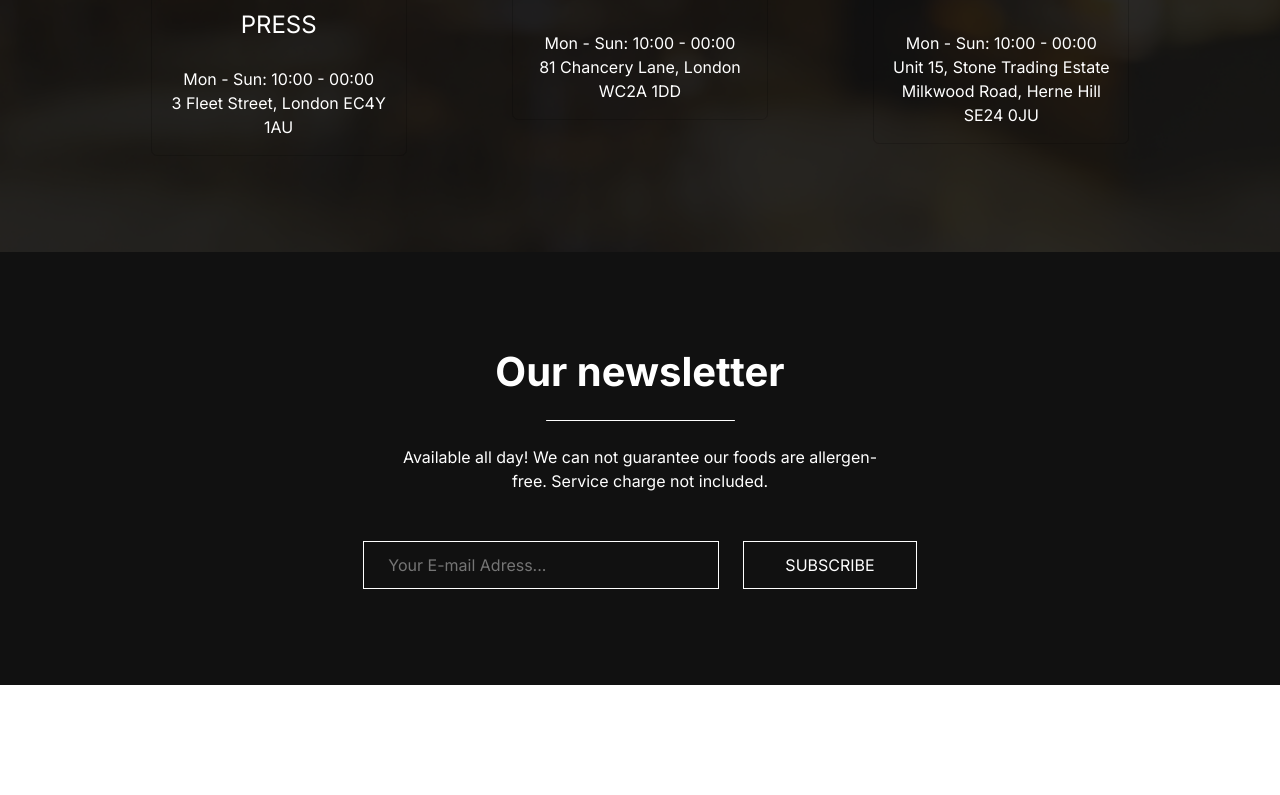
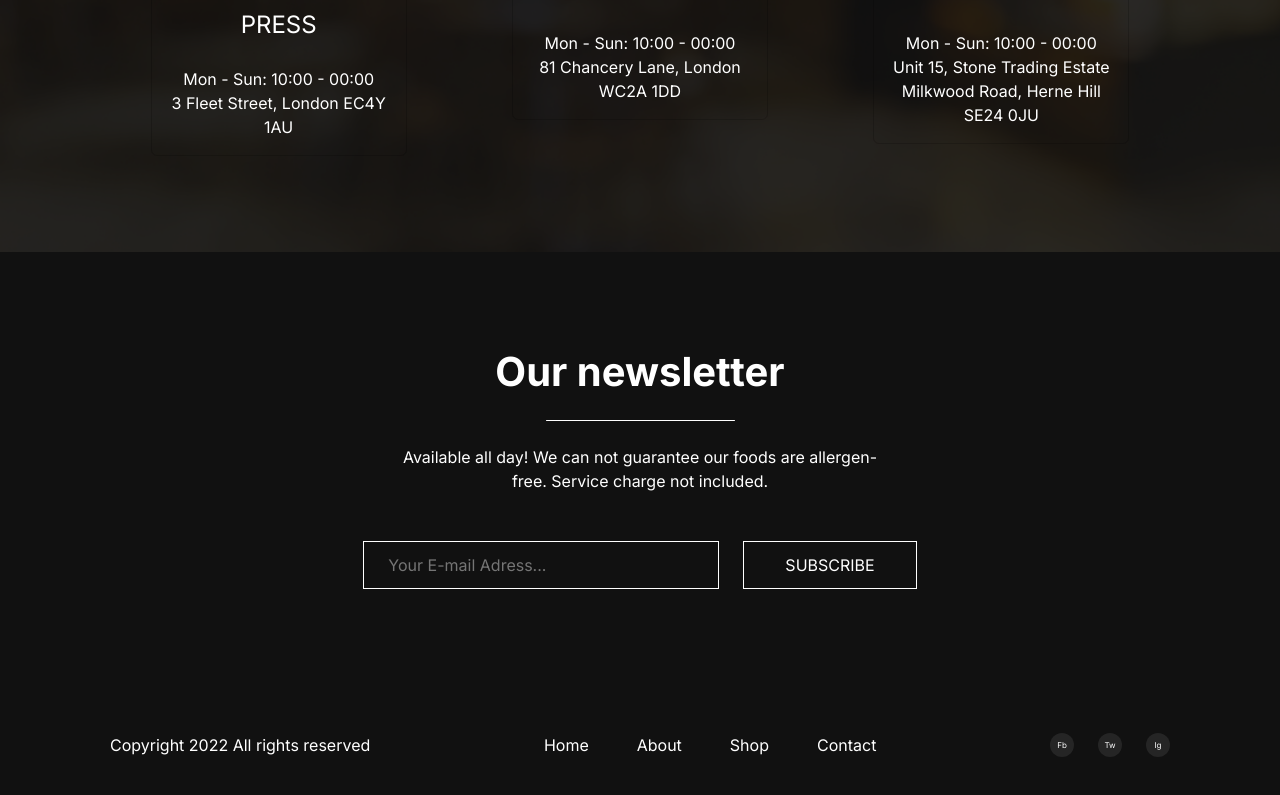
Before and after one commit to osenbal/web-coffe-house, a React (Create React App) app: page / in a window 1280 px wide. Shown: the part 5002-5797 px from the top of the page. Before the commit the page ends 5687 px from the top, so only its background shows below. Built offline with nearby package versions, Linux system fonts and the light colour scheme.

Commit message:
add footer

```diff
--- /dev/null
+++ b/src/components/Footer/Footer.jsx
@@ -0,0 +1,62 @@
+/* eslint-disable jsx-a11y/anchor-is-valid */
+import React from "react";
+import "./Footer.modules.css";
+
+const Footer = () => {
+  return (
+    <footer className="footer" id="footer">
+      <div className="container container__footer">
+        <div className="d-flex justify-content-between align-item-center gap-4">
+          <p className="footer__copyright">
+            Copyright 2022 All rights reserved
+          </p>
+          <ul className="nav__footer d-flex flex-row justify-content-between align-item-center gap-5">
+            <li>
+              <a href="#">Home</a>
+            </li>
+            <li>
+              <a href="#about">About</a>
+            </li>
+            <li>
+              <a href="#product">Shop</a>
+            </li>
+            <li>
+              <a href="#footer">Contact</a>
+            </li>
+          </ul>
+          <ul className="media__footer d-flex flex-row justify-content-center align-items-center gap-4">
+            <li>
+              <a
+                rel="noopener noreferrer"
+                target="_blank"
+                href="https://www.facebook.com"
+              >
+                Fb
+              </a>
+            </li>
+            <li>
+              <a
+                rel="noopener noreferrer"
+                target="_blank"
+                href="https://www.twitter.com"
+              >
+                Tw
+              </a>
+            </li>
+            <li>
+              <a
+                rel="noopener noreferrer"
+                target="_blank"
+                href="https://www.instagram.com"
+              >
+                Ig
+              </a>
+            </li>
+          </ul>
+        </div>
+      </div>
+    </footer>
+  );
+};
+
+export default Footer;
--- /dev/null
+++ b/src/components/Footer/Footer.modules.css
@@ -0,0 +1,40 @@
+#footer {
+  background-color: #111111;
+  color: #ffffff;
+}
+.footer .container__footer {
+  padding: 48px 40px;
+}
+.footer .nav__footer {
+  display: none !important;
+}
+.footer__copyright {
+  text-align: left;
+}
+.footer .nav__footer li a {
+  color: #ffffff;
+  text-decoration: none;
+}
+
+.footer .nav__footer li a:hover {
+  text-decoration: underline;
+  text-underline-offset: 4px;
+}
+.footer .media__footer li a {
+  color: #ffffff;
+  text-decoration: none;
+  display: flex;
+  justify-content: center;
+  align-items: center;
+  width: 24px;
+  height: 24px;
+  background-color: rgba(217, 217, 217, 0.1);
+  border-radius: 50%;
+  font-size: 8px;
+}
+
+@media screen and (min-width: 992px) {
+  .footer .nav__footer {
+    display: flex !important;
+  }
+}
--- a/src/containers/Home/Home.jsx
+++ b/src/containers/Home/Home.jsx
@@ -8,6 +8,7 @@ import Testimonial from "../../components/Testimonial/Testimonial";
 import News from "../../components/News/News";
 import Location from "../../components/Location/Location";
 import Newsletter from "../../components/Newsletter/Newsletter";
+import Footer from "../../components/Footer/Footer";
 
 const Home = () => {
   return (
@@ -25,6 +26,7 @@ const Home = () => {
         <Location />
         <Newsletter />
       </main>
+      <Footer />
     </>
   );
 };
```
